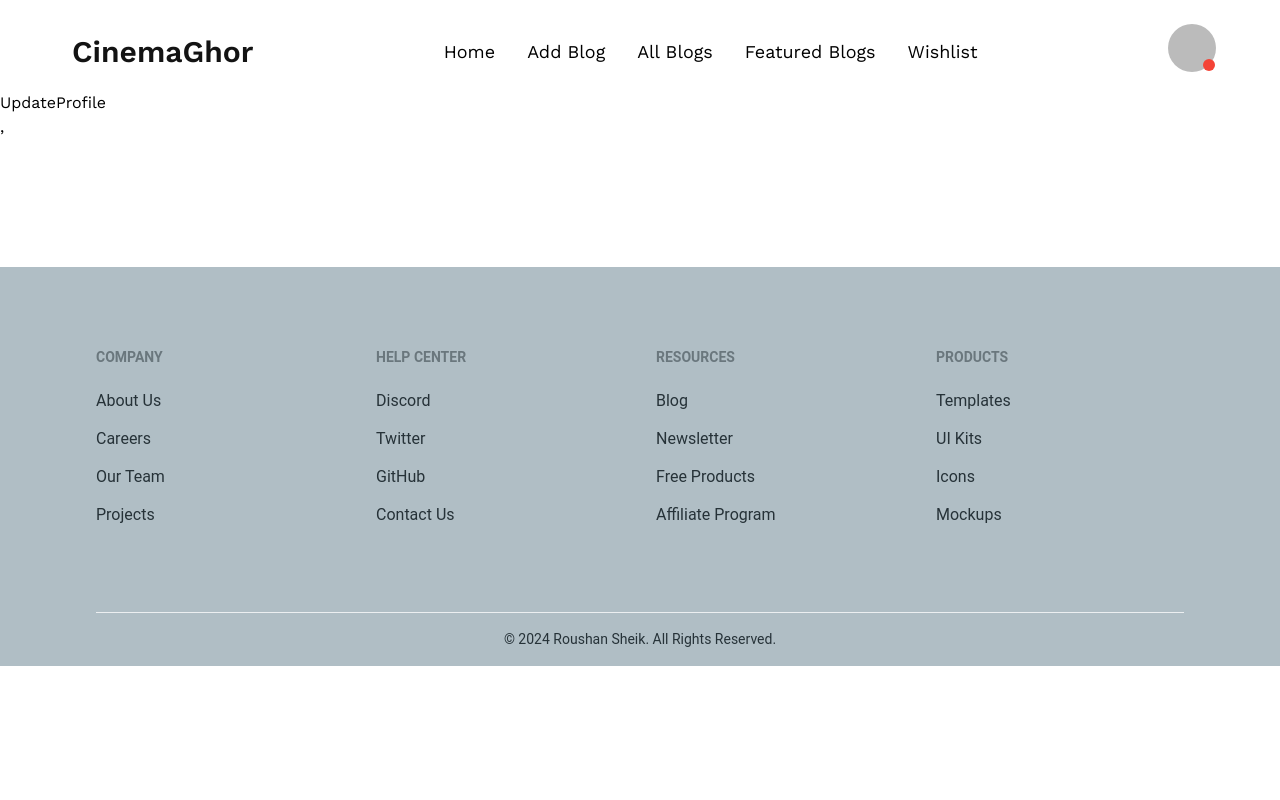
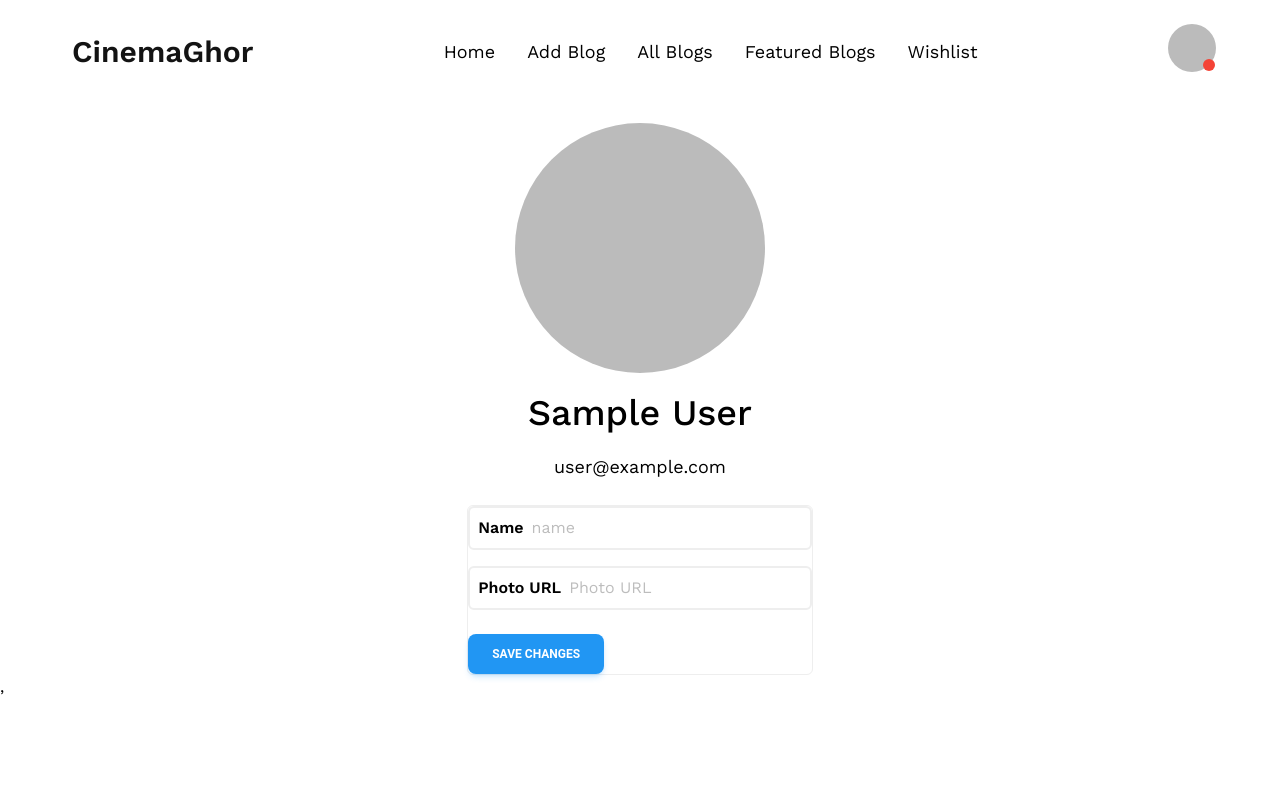
Before and after one commit to roushan-sheik/cinema-ghor-client-side, a React (Vite) app: page /update-profile in a window 1280 px wide. Shown: the top 800 px of the page. Built offline with nearby package versions, Linux system fonts and the light colour scheme; no server answers; sample sign-in values are in the browser's storage.

Commit message:
update profile added

```diff
--- a/src/pages/profile/Profile.jsx
+++ b/src/pages/profile/Profile.jsx
@@ -10,7 +10,7 @@ const Profile = () => {
       </Helmet>
       <div className="flex flex-col items-center my-16">
         <img
-          className="rounded-full h-[200px]"
+          className="rounded-full h-[200px] w-[200px] ring-8 ring-blue-500"
           src={user?.photoURL || "https://i.ibb.co/6JyZF0K/user.png"}
           alt="pic"
         />
--- a/src/pages/updateProfile/UpdateProfile.jsx
+++ b/src/pages/updateProfile/UpdateProfile.jsx
@@ -1,7 +1,99 @@
+import { Button } from "@material-tailwind/react";
 import React from "react";
+import { Helmet } from "react-helmet-async";
+import { useNavigate } from "react-router-dom";
+import { toast, ToastContainer } from "react-toastify";
+import useUserContext from "../../hooks/useUserContext";
 
 const UpdateProfile = () => {
-  return <div>UpdateProfile</div>;
+  const { user, updateUserProfile } = useUserContext();
+  const [userName, setUserName] = React.useState("");
+  const [image, setImage] = React.useState("");
+  const navigate = useNavigate();
+  // submit func
+  function handleImageChange(e) {
+    setImage(e.target.value);
+  }
+  // submit func
+  function handleNameChange(e) {
+    setUserName(e.target.value);
+  }
+
+  // submit func
+  function handleUpdateProfileClick() {
+    updateUserProfile(userName, image)
+      .then(() => {
+        toast.success("Profile updated", {
+          position: "top-center",
+        });
+        setTimeout(() => {
+          navigate("/profile");
+        }, 2000);
+      })
+      .catch((error) => {
+        toast.error(error.message, {
+          position: "top-center",
+        });
+      });
+  }
+  return (
+    <div className="max-w-6xl mx-auto">
+      <Helmet>
+        <title>User - Update Profile</title>
+      </Helmet>
+      <ToastContainer />
+      <div className="mt-8">
+        <div className="flex flex-col items-center ">
+          <img
+            className="rounded-full w-[250px] h-[250px]"
+            src={user?.photoURL || "https://i.ibb.co/6JyZF0K/user.png"}
+            alt="pic"
+          />
+          <h2 className="my-5 font-medium text-4xl">{user?.displayName}</h2>
+          <p className="text-lg mb-2">{user?.email}</p>
+        </div>
+        <div className="flex flex-col items-center">
+          <form className="card-body rounded-md mt-4 lg:w-[30%] border">
+            <div className="border-2 flex gap-2 p-2 rounded-md mb-4">
+              <label className="label font-semibold">
+                <span className="label-text">Name</span>
+              </label>
+              <input
+                type="text"
+                value={userName}
+                onChange={handleNameChange}
+                placeholder="name"
+                defaultValue={user?.displayName}
+                className="input input-bordered focus:outline-none rounded-md"
+              />
+            </div>
+            <div className="border-2 flex gap-2 p-2 rounded-md">
+              <label className="label font-semibold">
+                <span className="label-text">Photo URL</span>
+              </label>
+              <input
+                type="text"
+                placeholder="Photo URL"
+                value={image}
+                onChange={handleImageChange}
+                className="input input-bordered focus:outline-none rounded-md"
+                required
+              />
+            </div>
+            <div className="form-control mt-6">
+              <Button
+                onClick={handleUpdateProfileClick}
+                color="blue"
+                className="  "
+              >
+                Save Changes
+              </Button>
+            </div>
+          </form>
+        </div>
+      </div>
+    </div>
+  );
 };
 
 export default UpdateProfile;
```
